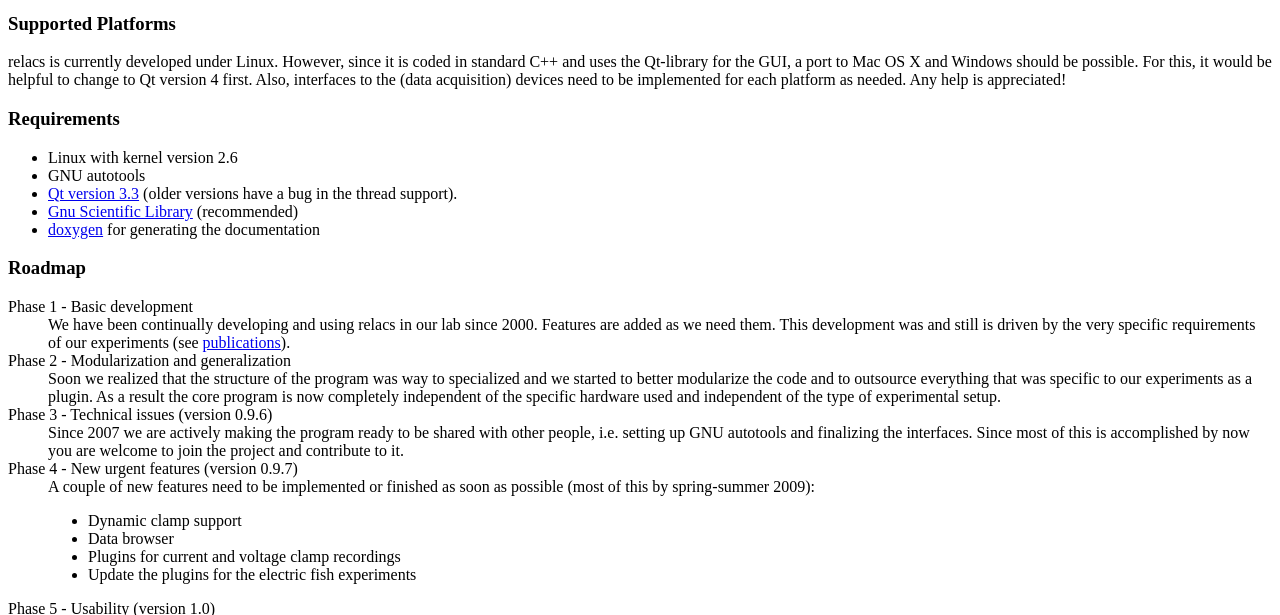
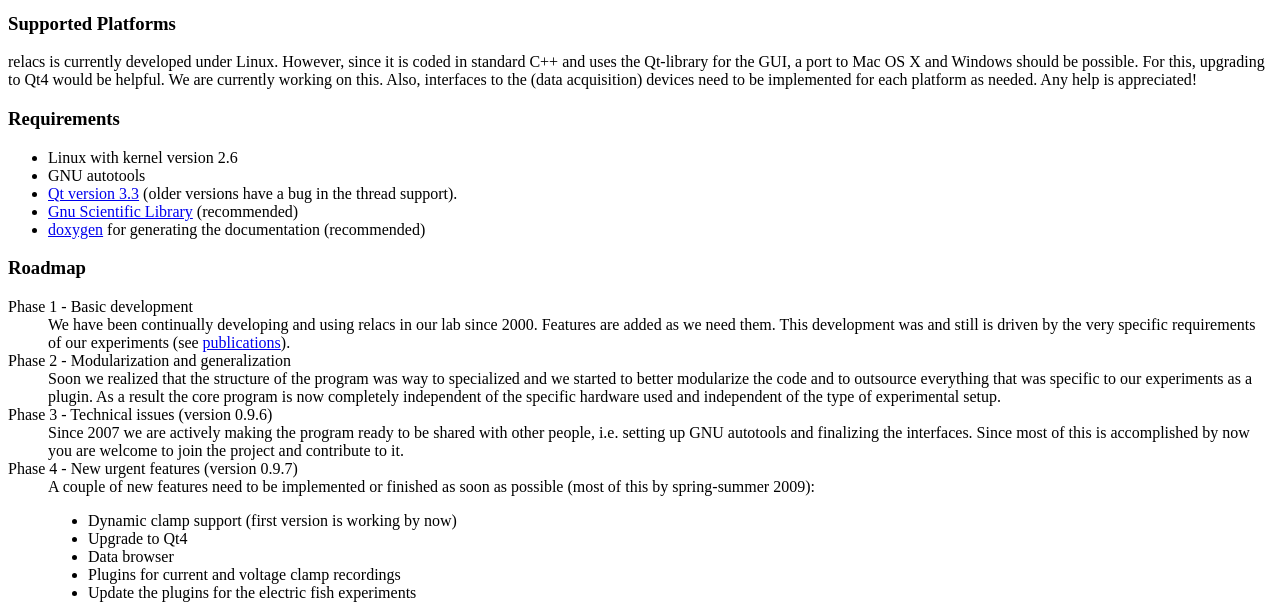
Before and after one commit to relacs/website, a plain HTML site: page web/download/index.html in a window 1280 px wide. Shown: the part 589-1204 px from the top of the page. Drawn offline with Linux system fonts and the light colour scheme.

Commit message:
- small updates of the webpage - new MembraneResitance plugin
git-svn-id: https://svn.code.sf.net/p/relacs/code/website@491 1550813e-0d35-0410-aec7-fc86b090456a

```diff
--- a/web/download/index.html
+++ b/web/download/index.html
@@ -74,7 +74,8 @@ svn co https://relacs.svn.sourceforge.net/svnroot/relacs/relacs/trunk relacs</pr
   However, since it is coded in
   standard C++ and uses the Qt-library for the GUI,
   a port to Mac OS X and Windows should be possible.
-  For this, it would be helpful to change to Qt version 4 first.
+  For this, upgrading to Qt4 would be helpful.
+  We are currently working on this.
   Also, interfaces to the (data acquisition)
   devices need to be implemented for each platform as needed.
   Any help is appreciated!
@@ -88,7 +89,7 @@ svn co https://relacs.svn.sourceforge.net/svnroot/relacs/relacs/trunk relacs</pr
   <li>GNU autotools</li>
   <li><a href="http://doc.trolltech.com/3.3/">Qt version 3.3</a> (older versions have a bug in the thread support).</li>
   <li><a href="http://www.gnu.org/software/gsl/">Gnu Scientific Library</a> (recommended)</li>
-  <li><a href="http://www.stack.nl/~dimitri/doxygen/">doxygen</a> for generating the documentation</li>
+  <li><a href="http://www.stack.nl/~dimitri/doxygen/">doxygen</a> for generating the documentation (recommended)</li>
 </ul>
 
 <a name="roadmap"></a>
@@ -127,7 +128,8 @@ svn co https://relacs.svn.sourceforge.net/svnroot/relacs/relacs/trunk relacs</pr
     A couple of new features need to be implemented or finished as
     soon as possible (most of this by spring-summer 2009):
     <ul>
-      <li>Dynamic clamp support</li>
+      <li>Dynamic clamp support (first version is working by now)</li>
+      <li>Upgrade to Qt4</li>
       <li>Data browser</li>
       <li>Plugins for current and voltage clamp recordings</li>
       <li>Update the plugins for the electric fish experiments</li>
```
Also changed, not shown: web/links/index.html (+1 -1 lines), 1 other file.
